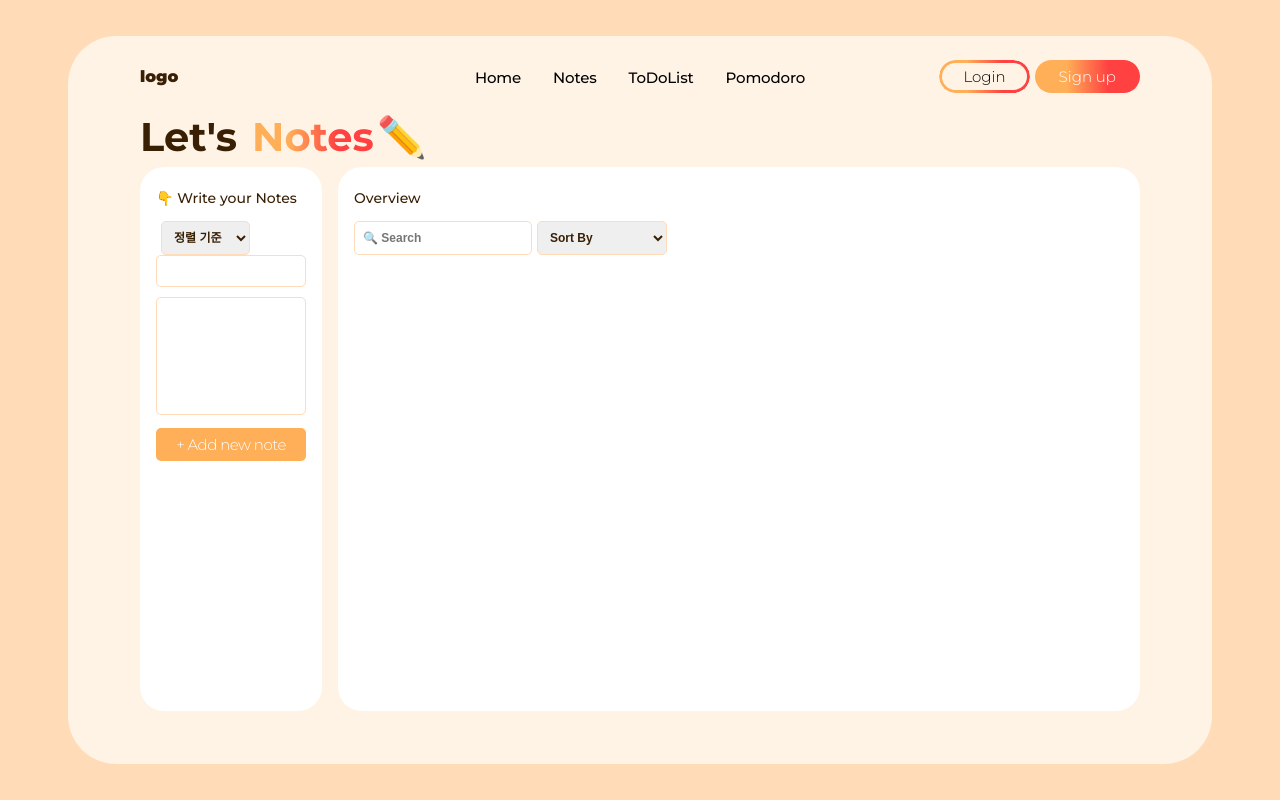
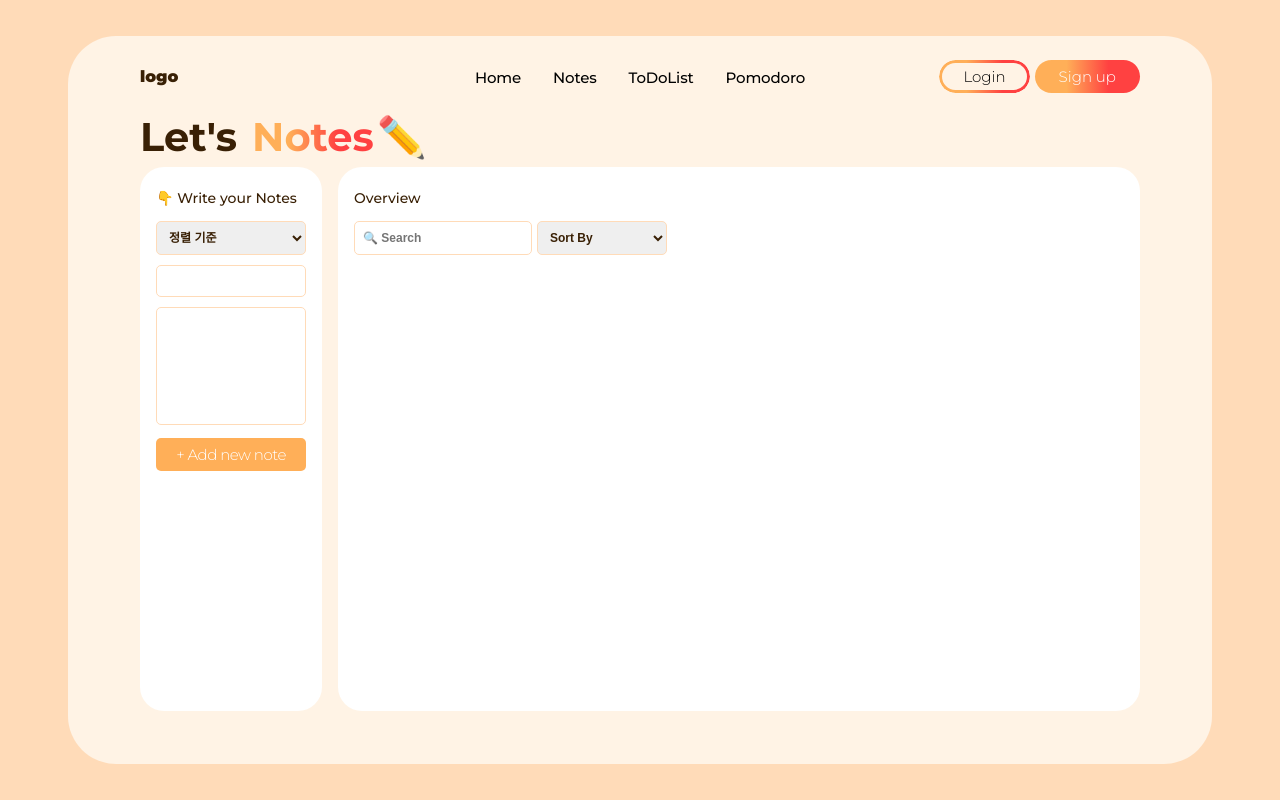
Before and after one commit to sooozi/study-app_ver.01, a React (Create React App) app: page /Note in a window 1280 px wide. Built offline with nearby package versions, Linux system fonts and the light colour scheme.

Commit message:
231217_스터디앱_노트앱_sorting 진행 중

```diff
--- a/src/components/NotesAdd.js
+++ b/src/components/NotesAdd.js
@@ -19,7 +19,6 @@ const NoteInnerTit = styled.span `
 `;
 
 const SelectBox = styled.select `
-    margin-left: 5px;
     padding: 0.5rem;
     border-radius: 5px;
     border: 1px solid #ffdbb8;
@@ -27,6 +26,8 @@ const SelectBox = styled.select `
     font-weight: bold;
     outline: 0;
     color: rgb(57, 32, 5);
+    margin-bottom: 10px;
+    width: 100%;
     &:focus, &:focus-visible  {
         border: 1px solid rgba(255, 243, 229, 1);
         background-color: rgba(255, 243, 229, 1);
```
